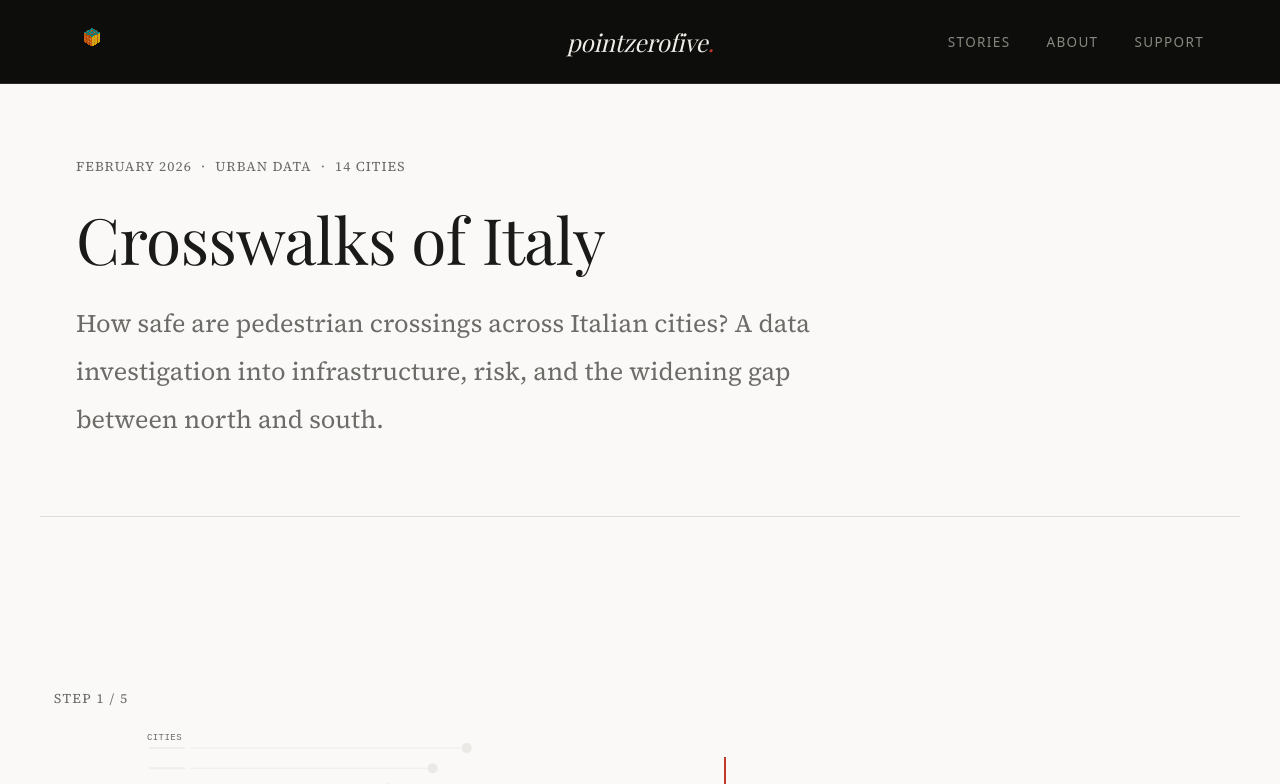
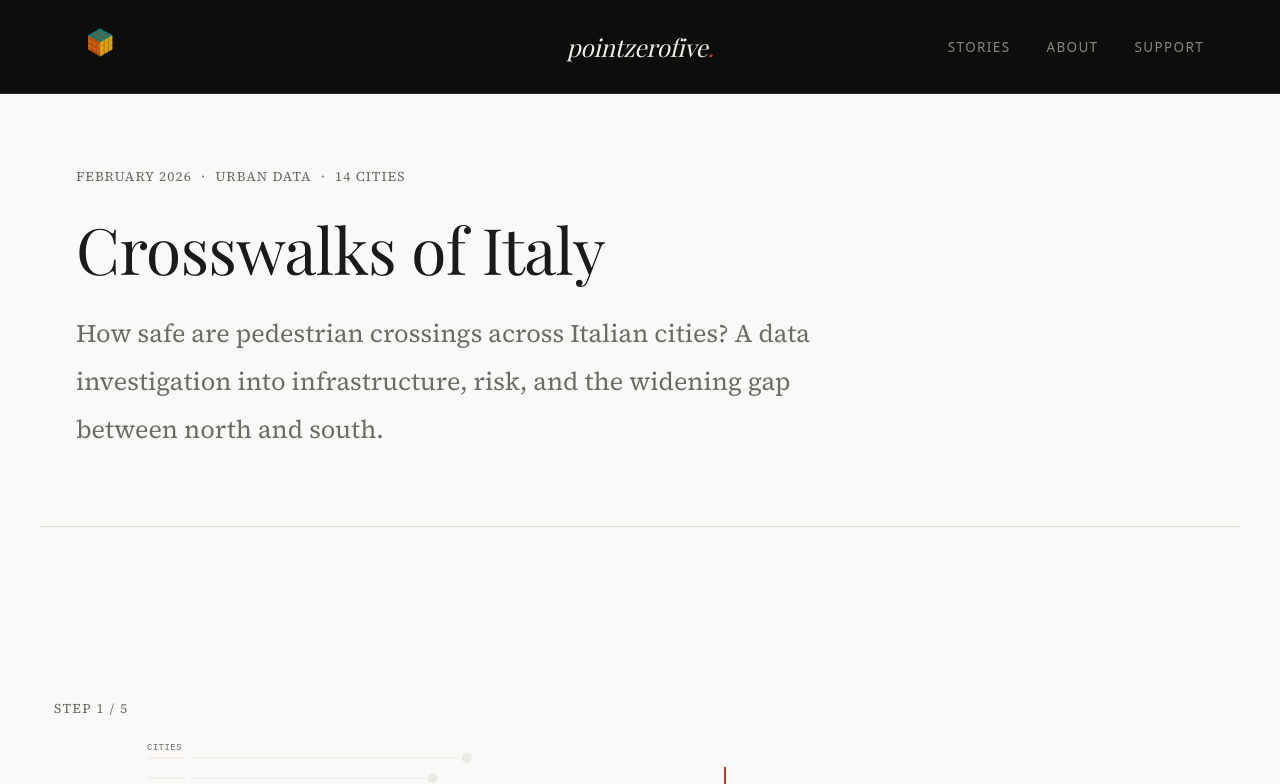
Before and after one commit to john-bruene/pointzerofive, a SvelteKit app: page /2026/02/crosswalks-italy in a window 1280 px wide. Shown: the top 784 px of the page. Built offline with nearby package versions, Linux system fonts and the light colour scheme.

Commit message:
pixelated removed

```diff
--- a/src/routes/+layout.svelte
+++ b/src/routes/+layout.svelte
@@ -135,10 +135,9 @@
 	}
 
 	.cube-gif {
-		width: 32px;
-		height: 32px;
+		width: 48px;
+		height: 48px;
 		display: block;
-		image-rendering: pixelated;
 	}
 
 	/* ── Nav (right) ── */
@@ -211,7 +210,7 @@
 		.site-nav { gap: 1.25rem; }
 		.nav-link { font-size: 0.65rem; }
 		.site-wordmark { font-size: 1.1rem; grid-column: 2; justify-self: start; }
-		.cube-gif { width: 26px; height: 26px; }
+		.cube-gif { width: 36px; height: 36px; }
 		.footer-inner { flex-direction: column; gap: 0.5rem; }
 	}
 </style>
```
